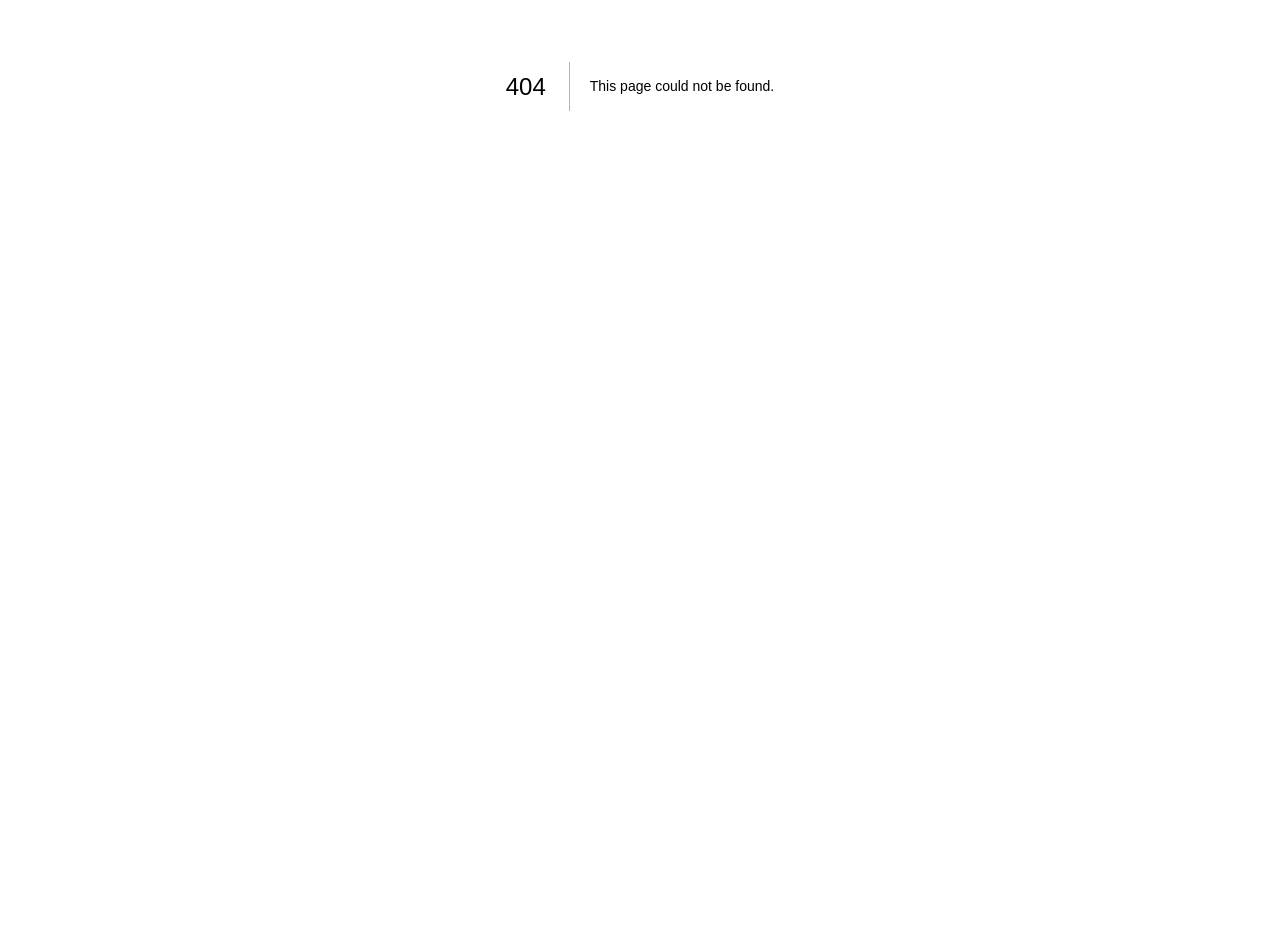
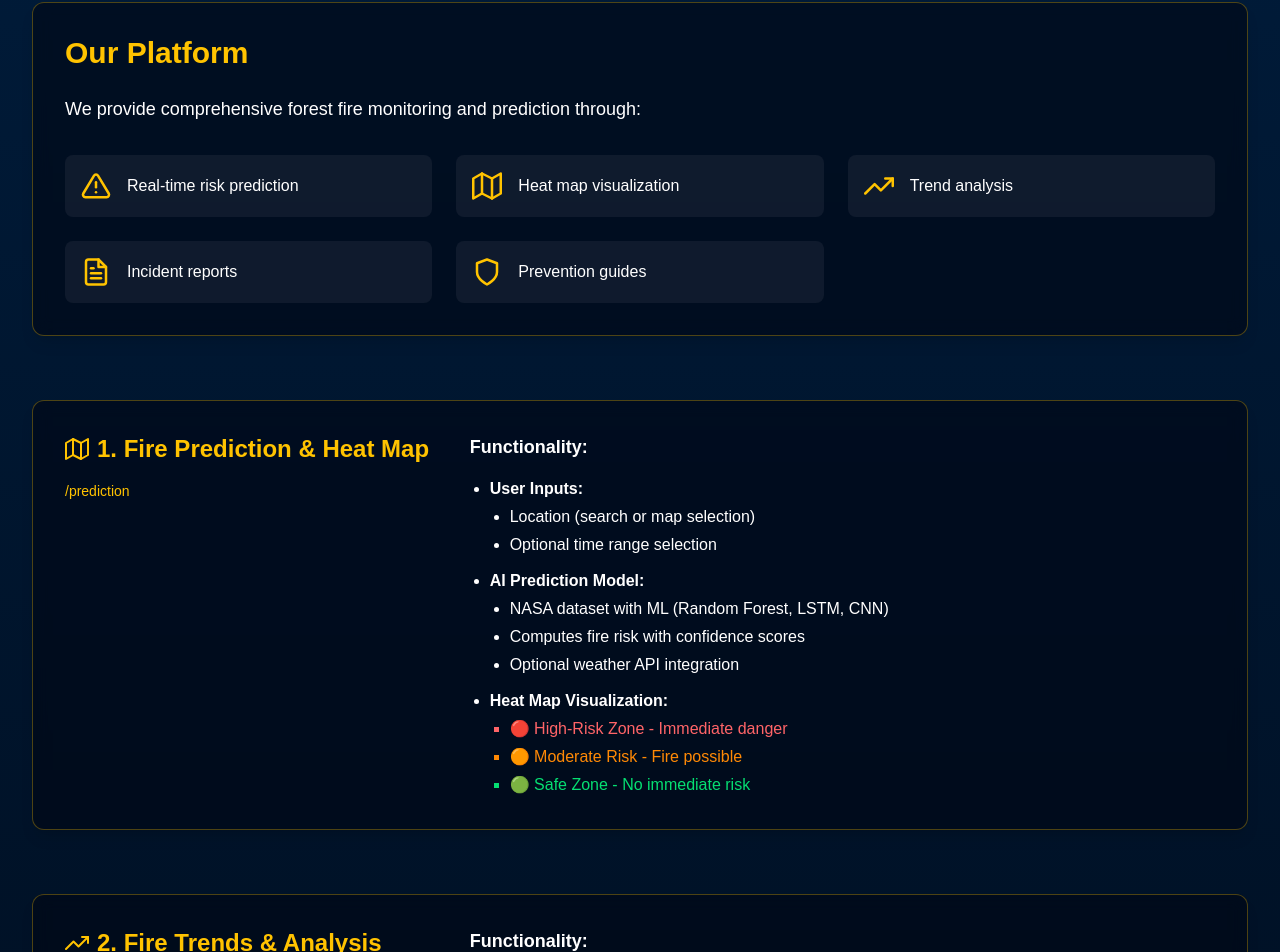
Before and after one commit to kaushal-Prakash/sam-ai, a Next.js app: page /about-us in a window 1280 px wide. Before the commit this address had no page. Shown: the part 314-1266 px from the top of the page. Before the commit the page ends 800 px from the top, so only its background shows below. Built offline with nearby package versions, Linux system fonts and the light colour scheme.

Commit message:
about us done

```diff
--- /dev/null
+++ b/src/app/about-us/page.tsx
@@ -0,0 +1,171 @@
+import Link from 'next/link';
+import React from 'react';
+import { FiAlertTriangle, FiMap, FiTrendingUp, FiFileText, FiShield } from 'react-icons/fi';
+
+const AboutPage = () => {
+  return (
+    <div className="min-h-screen bg-gradient-to-b from-(--cs-dark-blue) to-(--cs-darker-blue) text-white py-16 px-4 sm:px-6 lg:px-8">
+      {/* Hero Section */}
+      <div className="max-w-7xl mx-auto text-center pt-10 mb-16">
+        <h1 className="text-4xl md:text-6xl font-bold bg-clip-text text-transparent bg-gradient-to-r from-(--cs-yellow) to-[#FFC300] mb-6">
+          About Varun AI
+        </h1>
+        <p className="text-xl md:text-2xl text-[#cbd5e1] max-w-4xl mx-auto">
+          A machine learning-driven platform predicting forest fire risks using NASA's datasets and advanced analytics.
+        </p>
+      </div>
+
+      {/* Platform Overview */}
+      <div className="max-w-7xl mx-auto bg-[#000814]/60 backdrop-blur-sm border border-(--cs-yellow)/30 rounded-xl p-8 mb-16 shadow-lg">
+        <h2 className="text-2xl md:text-3xl font-bold text-(--cs-yellow) mb-6">Our Platform</h2>
+        <p className="text-lg mb-8">
+          We provide comprehensive forest fire monitoring and prediction through:
+        </p>
+        <div className="grid grid-cols-1 md:grid-cols-2 lg:grid-cols-3 gap-6">
+          {[
+            { icon: <FiAlertTriangle className="text-3xl" />, text: "Real-time risk prediction" },
+            { icon: <FiMap className="text-3xl" />, text: "Heat map visualization" },
+            { icon: <FiTrendingUp className="text-3xl" />, text: "Trend analysis" },
+            { icon: <FiFileText className="text-3xl" />, text: "Incident reports" },
+            { icon: <FiShield className="text-3xl" />, text: "Prevention guides" },
+          ].map((item, index) => (
+            <div key={index} className="flex items-center gap-4 p-4 bg-(--cs-blue-gray)/50 rounded-lg">
+              <div className="text-(--cs-yellow)">{item.icon}</div>
+              <span>{item.text}</span>
+            </div>
+          ))}
+        </div>
+      </div>
+
+      {/* Key Features */}
+      <div className="max-w-7xl mx-auto space-y-16">
+        {/* Prediction Feature */}
+        <div className="bg-[#000814]/60 backdrop-blur-sm border border-(--cs-yellow)/30 rounded-xl p-8 shadow-lg">
+          <div className="flex flex-col md:flex-row gap-8">
+            <div className="md:w-1/3">
+              <h3 className="text-2xl font-bold text-(--cs-yellow) mb-4 flex items-center gap-2">
+                <FiMap className="text-(--cs-yellow)" /> 1. Fire Prediction & Heat Map
+              </h3>
+              <div className="text-sm text-(--cs-yellow) mb-2">/prediction</div>
+            </div>
+            <div className="md:w-2/3 space-y-4">
+              <h4 className="font-bold text-lg">Functionality:</h4>
+              <ul className="space-y-3 list-disc pl-5">
+                <li>
+                  <span className="font-semibold">User Inputs:</span>
+                  <ul className="list-disc pl-5 mt-1 space-y-1">
+                    <li>Location (search or map selection)</li>
+                    <li>Optional time range selection</li>
+                  </ul>
+                </li>
+                <li>
+                  <span className="font-semibold">AI Prediction Model:</span>
+                  <ul className="list-disc pl-5 mt-1 space-y-1">
+                    <li>NASA dataset with ML (Random Forest, LSTM, CNN)</li>
+                    <li>Computes fire risk with confidence scores</li>
+                    <li>Optional weather API integration</li>
+                  </ul>
+                </li>
+                <li>
+                  <span className="font-semibold">Heat Map Visualization:</span>
+                  <ul className="list-[square] pl-5 mt-1 space-y-1">
+                    <li className="text-red-400">🔴 High-Risk Zone - Immediate danger</li>
+                    <li className="text-orange-400">🟠 Moderate Risk - Fire possible</li>
+                    <li className="text-green-400">🟢 Safe Zone - No immediate risk</li>
+                  </ul>
+                </li>
+              </ul>
+            </div>
+          </div>
+        </div>
+
+        {/* Trends Feature */}
+        <div className="bg-[#000814]/60 backdrop-blur-sm border border-(--cs-yellow)/30 rounded-xl p-8 shadow-lg">
+          <div className="flex flex-col md:flex-row gap-8">
+            <div className="md:w-1/3">
+              <h3 className="text-2xl font-bold text-(--cs-yellow) mb-4 flex items-center gap-2">
+                <FiTrendingUp className="text-(--cs-yellow)" /> 2. Fire Trends & Analysis
+              </h3>
+              <div className="text-sm text-(--cs-yellow) mb-2">/trends</div>
+            </div>
+            <div className="md:w-2/3 space-y-4">
+              <h4 className="font-bold text-lg">Functionality:</h4>
+              <ul className="space-y-3 list-disc pl-5">
+                <li>Interactive graphs of past fire occurrences</li>
+                <li>Monthly & yearly comparison analytics</li>
+                <li>Seasonal fire pattern visualization</li>
+                <li>Forecast models for upcoming months</li>
+              </ul>
+            </div>
+          </div>
+        </div>
+
+        {/* Reports Feature */}
+        <div className="bg-[#000814]/60 backdrop-blur-sm border border-(--cs-yellow)/30 rounded-xl p-8 shadow-lg">
+          <div className="flex flex-col md:flex-row gap-8">
+            <div className="md:w-1/3">
+              <h3 className="text-2xl font-bold text-(--cs-yellow) mb-4 flex items-center gap-2">
+                <FiFileText className="text-(--cs-yellow)" /> 3. Incident Reports
+              </h3>
+              <div className="text-sm text-(--cs-yellow) mb-2">/reports</div>
+            </div>
+            <div className="md:w-2/3 space-y-4">
+              <h4 className="font-bold text-lg">Functionality:</h4>
+              <ul className="space-y-3 list-disc pl-5">
+                <li>Real-time fire alerts from satellite data</li>
+                <li>User-submitted incident reporting system</li>
+                <li>Comprehensive filtering by:
+                  <ul className="list-disc pl-5 mt-1 space-y-1">
+                    <li>Date range</li>
+                    <li>Geographic location</li>
+                    <li>Severity level</li>
+                  </ul>
+                </li>
+                <li>Historical data archive</li>
+              </ul>
+            </div>
+          </div>
+        </div>
+
+        {/* Prevention Feature */}
+        <div className="bg-[#000814]/60 backdrop-blur-sm border border-(--cs-yellow)/30 rounded-xl p-8 shadow-lg">
+          <div className="flex flex-col md:flex-row gap-8">
+            <div className="md:w-1/3">
+              <h3 className="text-2xl font-bold text-(--cs-yellow) mb-4 flex items-center gap-2">
+                <FiShield className="text-(--cs-yellow)" /> 4. Prevention Guide
+              </h3>
+              <div className="text-sm text-(--cs-yellow) mb-2">/prevention</div>
+            </div>
+            <div className="md:w-2/3 space-y-4">
+              <h4 className="font-bold text-lg">Functionality:</h4>
+              <ul className="space-y-3 list-disc pl-5">
+                <li>Location-specific fire safety protocols</li>
+                <li>Emergency response action plans</li>
+                <li>Preventative measures for:
+                  <ul className="list-disc pl-5 mt-1 space-y-1">
+                    <li>Campers & hikers</li>
+                    <li>Forestry workers</li>
+                    <li>Local communities</li>
+                  </ul>
+                </li>
+                <li>Educational resources on fire ecology</li>
+              </ul>
+            </div>
+          </div>
+        </div>
+      </div>
+
+      {/* Call to Action */}
+      <div className="max-w-7xl mx-auto mt-16 text-center">
+        <h2 className="text-2xl md:text-3xl font-bold text-(--cs-yellow) mb-6">
+          Ready to explore our fire prediction technology?
+        </h2>
+        <Link href="/prediction" className="px-8 py-3 bg-gradient-to-r from-(--cs-yellow) to-[#FFC300] text-[#000814] font-bold rounded-lg hover:opacity-90 transition-all cursor-pointer">
+          Get Started Now
+        </Link>
+      </div>
+    </div>
+  );
+};
+
+export default AboutPage;
--- a/src/app/globals.css
+++ b/src/app/globals.css
@@ -9,6 +9,7 @@
     --cs-blue: #003566;
     --cs-dark-blue: #001D3D;
     --cs-darker-blue: #000814;
+    --cs-blue-gray: #1e293b;
 }
 
 *{
--- a/src/components/Navbar.tsx
+++ b/src/components/Navbar.tsx
@@ -48,7 +48,7 @@ function Navbar() {
           <div className="flex items-center justify-center space-x-6 flex-1 tracking-wider font-semibold text-cs-dark-blue navbar__link">
             <Link href="#" className="hover:text-(--cs-orange) navbar__link-text">Home</Link>
             <Link href="/contact-us" className="hover:text-(--cs-orange) navbar__link-text">Contact</Link>
-            <Link href="#" className="hover:text-(--cs-orange) navbar__link-text">About Us</Link>
+            <Link href="/about-us" className="hover:text-(--cs-orange) navbar__link-text">About Us</Link>
           </div>
         </div>
       </div>
@@ -115,7 +115,7 @@ function Navbar() {
               { label: 'Reports', href: '/reports' },
               { label: 'Trends', href: '/trends' },
               { label: 'Contact', href: '/contact-us' },
-              { label: 'About Us', href: '/about' },
+              { label: 'About Us', href: '/about-us' },
             ].map(({ label, href }) => (
               <Link
                 key={label}
```
